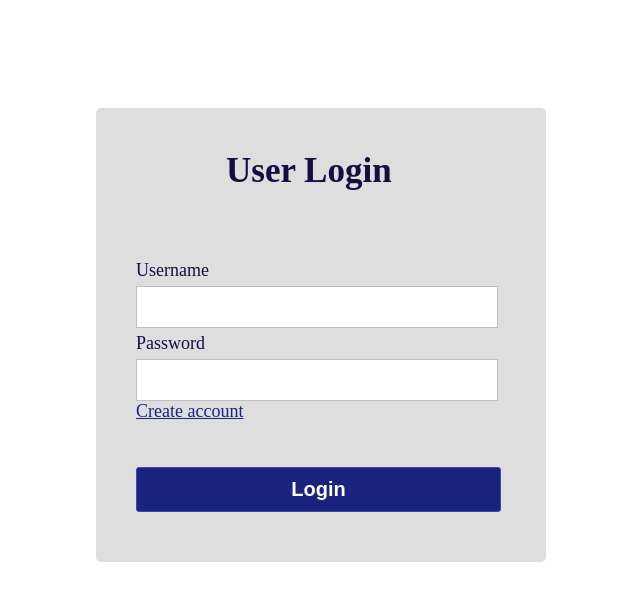
After one commit to MichalProsniak/aim-trainer, a Flask app: page /login in a window 1280 px wide. The commit adds this page. Shown: the top 601 px of the page, without its empty margins (319-959 px from the left). Run offline with Flask 2, Linux system fonts and the light colour scheme.

Commit message:
register and login

```diff
--- a/database_connection.py
+++ b/database_connection.py
@@ -10,7 +10,7 @@ def get_connection_string():
     os.environ['PSQL_USER_NAME'] = 'postgres'
     os.environ['PSQL_PASSWORD'] = 'awsd'
     os.environ['PSQL_HOST'] = 'localhost'
-    os.environ['PSQL_DB_NAME'] = 'ask_mate'
+    os.environ['PSQL_DB_NAME'] = 'aim_database'
     user_name = os.environ.get('PSQL_USER_NAME')
     password = os.environ.get('PSQL_PASSWORD')
     host = os.environ.get('PSQL_HOST')
--- a/server.py
+++ b/server.py
@@ -1,14 +1,51 @@
 from flask import Flask, render_template, url_for, request, redirect, session, flash
 from datetime import timedelta
+import basic_functions
+import data_base_functions
 
 app = Flask(__name__)
 app.permanent_session_lifetime = timedelta(minutes=5)
+app.secret_key = "b/\n\xefp\xc6z\xaaj\xbd\x1fR=\x17.f%\xbf\xe7I\xd3"
+
+@app.route('/', methods=['GET', 'POST'])
+def main():
+    if request.method == 'GET':
+        return render_template('index.html')
 
 
-@app.route('/', methods=['GET', 'POST'])
-def main_page():
+@app.route('/login', methods=['GET', 'POST'])
+def login():
+    if request.method == "GET":
+        return render_template('login.html')
+    username = request.form['username']
+    password = request.form['password']
+
+    if data_base_functions.username_check(username):
+        hashed_password = data_base_functions.get_user_password(username)
+        if basic_functions.verify_password(password, hashed_password):
+            session['user'] = username
+            return redirect('/')
+        else:
+            error = "Incorrect username or password"
+            return render_template('login.html', error=error)
+    else:
+        error = "Incorrect username or password"
+        return render_template('login.html', error=error)
+
+@app.route('/register', methods=['GET', 'POST'])
+def register():
     if request.method == 'GET':
-        return render_template('index.html')
+        return render_template('register.html')
+    user_name = request.form['username']
+    user_password = request.form['password'].encode("utf-8")
+    if not data_base_functions.username_check(user_name):
+        user_password = basic_functions.get_hashed_password(user_password)
+        data_base_functions.registration_to_db(user_name, user_password)
+    else:
+        error = "User name already in use. Try again."
+        return render_template('register.html', error=error)
+    return redirect(url_for('main'))
+
 
 
 if __name__ == '__main__':
--- /dev/null
+++ b/static/css/login.css
@@ -0,0 +1,59 @@
+body{
+	align-items: center;
+	justify-content: center;
+	display: flex;
+}
+
+.container{
+	margin-top: 100px;
+	width: 450px;
+	height: auto;
+	background: #dedede;
+	border-radius: 5px;
+}
+.label{
+	padding: 20px 130px;
+	font-size: 35px;
+	font-weight: bold;
+	color: #130f40;
+}
+.login-form{
+	padding: 20px 40px;
+}
+.login-form .font{
+	font-size: 18px;
+	color: #130f40;
+	margin: 5px 0;
+}
+.login-form input{
+	height: 40px;
+	width: 350px;
+	padding: 0 5px;
+	font-size: 18px;
+	outline: none;
+	border: 1px solid silver;
+}
+
+.login-form .register {
+    font-size: 18px;
+    color: #1A237E;
+    margin: 5px 0;
+}
+
+.login-form button{
+	margin: 45px 0 30px 0;
+	height: 45px;
+	width: 365px;
+	font-size: 20px;
+	color: white;
+	outline: none;
+	cursor: pointer;
+	font-weight: bold;
+	background: #1A237E;
+	border-radius: 3px;
+	border: 1px solid #3949AB;
+	transition: .5s;
+}
+.login-form button:hover{
+	background: #151c6a;
+}
--- a/static/css/style.css
+++ b/static/css/style.css
@@ -1,3 +1,4 @@
+
 .header{
     text-align: center;
 }
--- a/templates/index.html
+++ b/templates/index.html
@@ -44,9 +44,9 @@
                         >Visual settings</button>
                     </div>
                     <div class="navbar-nav ms-auto">
-                        <button id="register" class="btn btn-primary" onclick="register()">
+                        <a id="register" class="btn btn-primary" href="register">
                             Register
-                        </button>
+                        </a>
                     </div>
                 </div>
             </div>
--- /dev/null
+++ b/templates/login.html
@@ -0,0 +1,24 @@
+<!DOCTYPE html>
+<html lang="en">
+<head>
+    <meta charset="UTF-8">
+    <title>Registration</title>
+    <link rel="stylesheet" href="{{ url_for('static', filename='css/login.css') }}">
+</head>
+<body>
+    <div class="container">
+        <h1 class="label">User Login</h1>
+        <form class="login-form" action="{{ url_for('login') }}" method="POST">
+            <div class="font">Username</div>
+            <input type="text" name="username">
+            <div class="font">Password</div>
+            <input type="password" name="password">
+            <a class="register" href="register">Create account</a>
+            <button type="submit">Login</button>
+        </form>
+    </div>
+    {% if error %}
+    <h3>{{ error }}</h3>
+    {% endif %}
+</body>
+</html>
```
Also changed, not shown: basic_functions.py (added, +12 -0 lines), data_base_functions.py (added, +36 -0 lines), templates/register.html (added, +24 -0 lines).
